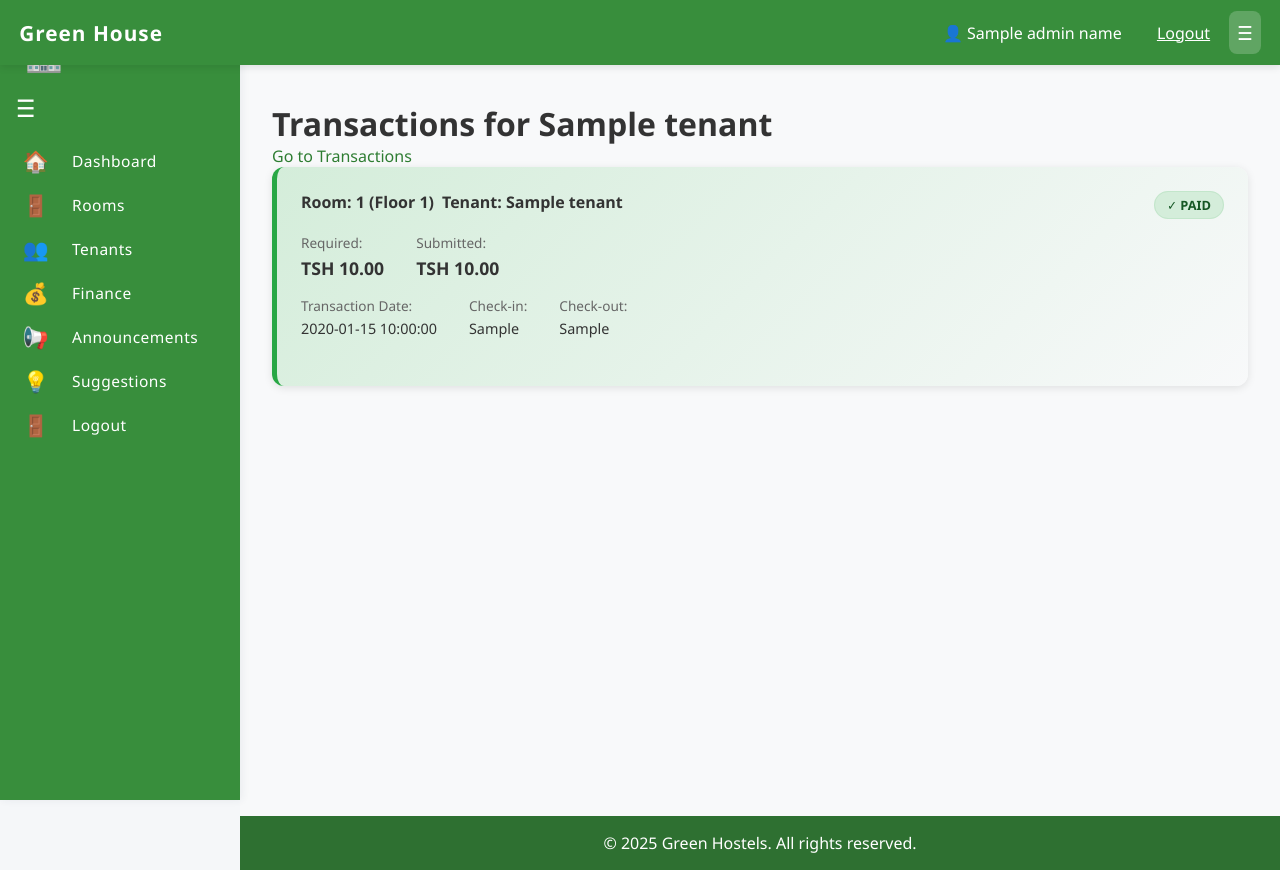
After one commit to jayrweg/green-hostels-frontend, a Flask app: template templates/admin/tenant_transactions.html in a window 1280 px wide. The commit adds this page. Run offline with Flask 3, Linux system fonts and the light colour scheme; the template is opened without the code that fills it: most values are stand-ins (such as "Sample title", 1, 10 or a date in 2020); parts of the project's set-up code (start-up, migrations or seed data) failed here and were passed over.

Commit message:
Updated project files after fixes

```diff
--- a/app.py
+++ b/app.py
@@ -1233,6 +1233,7 @@ def admin_proofs():
     return render_template('admin/proofs.html', proofs=proofs)
 
 @app.route('/admin/proofs/approve', methods=['POST'])
+@admin_required
 def admin_proofs_approve():
     proof_id = request.form.get('id')
     if proof_id:
@@ -1241,6 +1242,7 @@ def admin_proofs_approve():
     return redirect(url_for('admin_proofs'))
 
 @app.route('/admin/proofs/reject', methods=['POST'])
+@admin_required
 def admin_proofs_reject():
     proof_id = request.form.get('id')
     if proof_id:
@@ -1305,6 +1307,122 @@ def admin_finance():
                          total_maintenance=total_maintenance,
                          net_profit=net_profit)
 
+
+# ---------- Per-tenant Admin Views ----------
+@app.route('/admin/tenants/<tenant_id>/maintenance')
+@admin_required
+def admin_tenant_maintenance(tenant_id):
+    # Show only this tenant's maintenance requests
+    requests = (
+        supabase.table('maintenance_requests')
+        .select('*')
+        .eq('tenant_id', tenant_id)
+        .order('created_at', desc=True)
+        .execute()
+        .data or []
+    )
+    for r in requests:
+        r['created_at'] = parse_datetime(r.get('created_at', ''))
+    tenant = (
+        supabase.table('tenants')
+        .select('id, tenants_name, tenants_username')
+        .eq('id', tenant_id)
+        .maybe_single()
+        .execute()
+        .data
+    )
+    return render_template('admin/tenant_maintenance.html', tenant=tenant, requests=requests)
+
+
+@app.route('/admin/tenants/<tenant_id>/transactions')
+@admin_required
+def admin_tenant_transactions(tenant_id):
+    # Show only this tenant's transactions
+    transactions = (
+        supabase.table('transactions')
+        .select('*')
+        .eq('tenant_id', tenant_id)
+        .order('created_at', desc=True)
+        .execute()
+        .data or []
+    )
+
+    # Calculate payment meta like in admin_transactions
+    for t in transactions:
+        required = float(t.get('required_amount', 0) or 0)
+        submitted = float(t.get('submitted_amount', 0) or 0)
+        t['payment_status'] = 'paid' if submitted >= required else 'partial'
+        t['remaining_amount'] = max(0, required - submitted)
+
+    tenant = (
+        supabase.table('tenants')
+        .select('id, tenants_name, tenants_username, room_id')
+        .eq('id', tenant_id)
+        .maybe_single()
+        .execute()
+        .data
+    )
+    return render_template('admin/tenant_transactions.html', tenant=tenant, transactions=transactions)
+
+
+@app.route('/admin/tenants/<tenant_id>/uploads')
+@admin_required
+def admin_tenant_uploads(tenant_id):
+    # Show only this tenant's proofs/uploads
+    proofs = (
+        supabase.table('transaction_proofs')
+        .select('*')
+        .eq('tenant_id', tenant_id)
+        .order('created_at', desc=True)
+        .execute()
+        .data or []
+    )
+    tenant = (
+        supabase.table('tenants')
+        .select('id, tenants_name, tenants_username')
+        .eq('id', tenant_id)
+        .maybe_single()
+        .execute()
+        .data
+    )
+    return render_template('admin/tenant_uploads.html', tenant=tenant, proofs=proofs)
+
+
+@app.route('/admin/tenants/<tenant_id>/maintenance/seen', methods=['POST'])
+@admin_required
+@csrf_protect
+def admin_tenant_maintenance_seen(tenant_id):
+    req_id = request.form.get('id')
+    if req_id:
+        try:
+            supabase.table('maintenance_requests').update({
+                'admin_seen': True
+            }).eq('id', req_id).eq('tenant_id', tenant_id).execute()
+            flash('Marked as seen.', 'success')
+        except Exception as e:
+            print('Mark seen error:', e)
+            flash('Failed to mark as seen.', 'error')
+    return redirect(url_for('admin_tenant_maintenance', tenant_id=tenant_id))
+
+
+@app.route('/admin/tenants/<tenant_id>/maintenance/reply', methods=['POST'])
+@admin_required
+@csrf_protect
+def admin_tenant_maintenance_reply(tenant_id):
+    req_id = request.form.get('id')
+    reply = request.form.get('reply')
+    if req_id and reply:
+        try:
+            supabase.table('maintenance_requests').update({
+                'admin_reply': reply,
+                'updated_at': datetime.utcnow().isoformat()
+            }).eq('id', req_id).eq('tenant_id', tenant_id).execute()
+            flash('Reply sent to tenant!', 'success')
+        except Exception as e:
+            print('Reply error:', e)
+            flash('Failed to send reply.', 'error')
+    return redirect(url_for('admin_tenant_maintenance', tenant_id=tenant_id))
+
 @app.route('/admin/uploads', methods=['GET'])
 @admin_required
 def admin_uploads():
--- a/templates/admin/admin_sidebar.html
+++ b/templates/admin/admin_sidebar.html
@@ -15,22 +15,7 @@
       <span class="sidebar-icon">👥</span>
       <span class="sidebar-text">Tenants</span>
     </a>
-    <a href="/admin/contracts" {% if request.path == '/admin/contracts' %}class="active"{% endif %}>
-      <span class="sidebar-icon">📄</span>
-      <span class="sidebar-text">Contracts</span>
-    </a>
-    <a href="/admin/maintenance" {% if request.path == '/admin/maintenance' %}class="active"{% endif %}>
-      <span class="sidebar-icon">🛠️</span>
-      <span class="sidebar-text">Maintenance</span>
-    </a>
-    <a href="/admin/transactions" {% if request.path == '/admin/transactions' %}class="active"{% endif %}>
-      <span class="sidebar-icon">💳</span>
-      <span class="sidebar-text">Transactions</span>
-    </a>
-    <a href="/admin/uploads" {% if request.path == '/admin/uploads' %}class="active"{% endif %}>
-      <span class="sidebar-icon">📤</span>
-      <span class="sidebar-text">Uploads</span>
-    </a>
+
     <a href="/admin/finance" {% if request.path == '/admin/finance' %}class="active"{% endif %}>
       <span class="sidebar-icon">💰</span>
       <span class="sidebar-text">Finance</span>
--- /dev/null
+++ b/templates/admin/tenant_transactions.html
@@ -0,0 +1,77 @@
+<!DOCTYPE html>
+<html lang="en">
+<head>
+  <meta charset="UTF-8" />
+  <meta name="viewport" content="width=device-width, initial-scale=1.0, maximum-scale=5.0, user-scalable=yes" />
+  <title>Tenant Transactions - Admin</title>
+  <link rel="stylesheet" href="/static/css/base.css" />
+  <link rel="stylesheet" href="/static/css/admin_transactions.css" />
+</head>
+<body>
+  {% include 'includes/global_header.html' %}
+  <div class="main-layout">
+    {% include 'admin/admin_sidebar.html' %}
+    <div class="main-content-wrapper">
+      <div class="main-section">
+        <h1>Transactions for {{ tenant.tenants_name if tenant else 'Tenant' }}</h1>
+        <main class="main-content">
+          <a class="go-trans-btn" href="/admin/transactions?tenant_id={{ tenant.id }}">Go to Transactions</a>
+          <ul class="transaction-list">
+            {% for t in transactions %}
+            <li class="transaction-item {% if t.payment_status == 'paid' %}transaction-paid{% elif t.payment_status == 'partial' %}transaction-partial{% endif %}">
+              <div class="transaction-header">
+                <div class="trans-room">Room: {{ t.room_number }} (Floor {{ t.floor_number }})</div>
+                <div class="trans-tenant">Tenant: {{ tenant.tenants_name }}</div>
+                <div class="payment-status">
+                  {% if t.payment_status == 'paid' %}
+                    <span class="status-badge paid">✓ PAID</span>
+                  {% else %}
+                    <span class="status-badge partial">⚠ OUTSTANDING: {{ t.remaining_amount|tsh }}</span>
+                  {% endif %}
+                </div>
+              </div>
+              <div class="trans-amounts">
+                <div class="amount-item">
+                  <span class="amount-label">Required:</span>
+                  <span class="amount-value">{{ t.required_amount|tsh }}</span>
+                </div>
+                <div class="amount-item">
+                  <span class="amount-label">Submitted:</span>
+                  <span class="amount-value">{{ t.submitted_amount|tsh }}</span>
+                </div>
+                {% if t.payment_status == 'partial' %}
+                <div class="amount-item remaining">
+                  <span class="amount-label">Remaining:</span>
+                  <span class="amount-value">{{ t.remaining_amount|tsh }}</span>
+                </div>
+                {% endif %}
+              </div>
+              <div class="trans-dates">
+                <div class="date-item">
+                  <span class="date-label">Transaction Date:</span>
+                  <span class="date-value">{{ t.transaction_date or t.created_at[:10] }}</span>
+                </div>
+                {% if t.check_in %}
+                <div class="date-item">
+                  <span class="date-label">Check-in:</span>
+                  <span class="date-value">{{ t.check_in }}</span>
+                </div>
+                {% endif %}
+                {% if t.check_out %}
+                <div class="date-item">
+                  <span class="date-label">Check-out:</span>
+                  <span class="date-value">{{ t.check_out }}</span>
+                </div>
+                {% endif %}
+              </div>
+            </li>
+            {% endfor %}
+          </ul>
+        </main>
+      </div>
+      {% include 'includes/global_footer.html' %}
+    </div>
+  </div>
+  <script src="/static/js/sidebar.js"></script>
+</body>
+</html>
--- a/templates/admin/tenants.html
+++ b/templates/admin/tenants.html
@@ -57,6 +57,9 @@
                     <input type="hidden" name="csrf_token" value="{{ csrf_token }}">
                     <button type="submit" class="btn delete" onclick="return confirm('Delete this tenant?')">Delete</button>
                   </form>
+                  <a class="btn" style="margin-left:6px;background:#0d6efd;color:#fff;" href="/admin/tenants/{{ tenant.id }}/maintenance">Maintenance</a>
+                  <a class="btn" style="margin-left:6px;background:#6f42c1;color:#fff;" href="/admin/tenants/{{ tenant.id }}/transactions">Transactions</a>
+                  <a class="btn" style="margin-left:6px;background:#20c997;color:#fff;" href="/admin/tenants/{{ tenant.id }}/uploads">Uploads</a>
                 </div>
               </div>
             </div>
```
Also changed, not shown: templates/admin/tenant_maintenance.html (added, +75 -0 lines), templates/admin/tenant_uploads.html (added, +49 -0 lines), templates/tenant/dashboard.html (+16 -0 lines), tenant_routes.py (+19 -1 lines).
